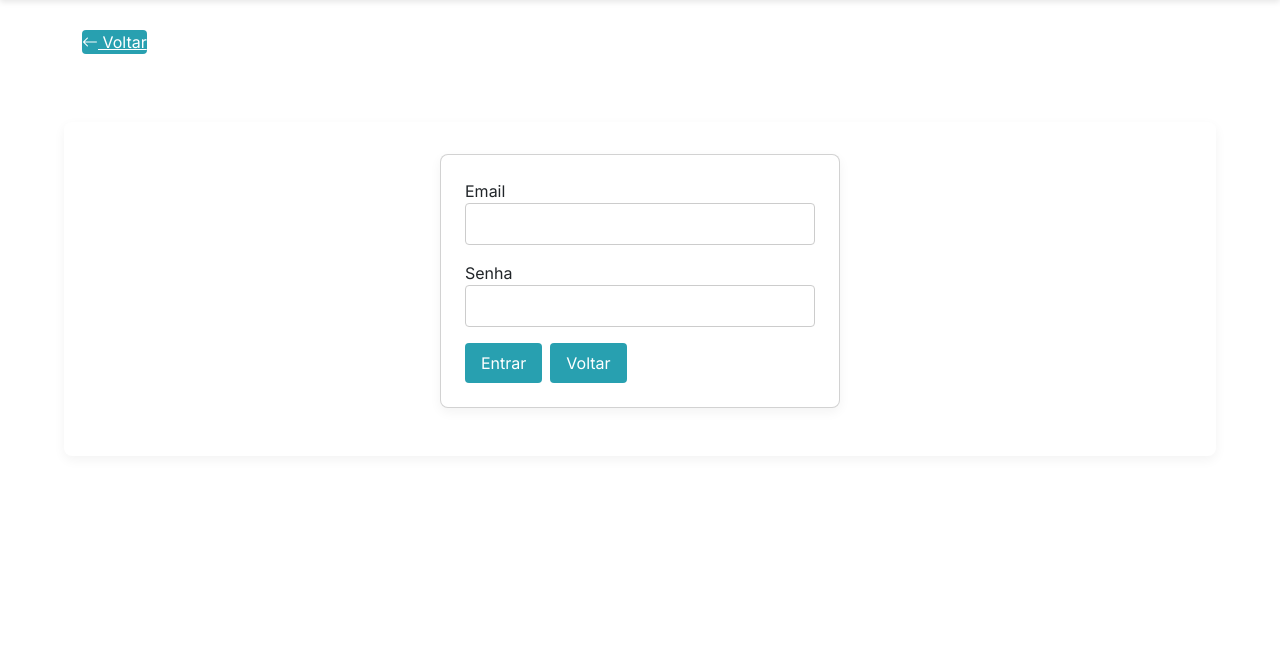
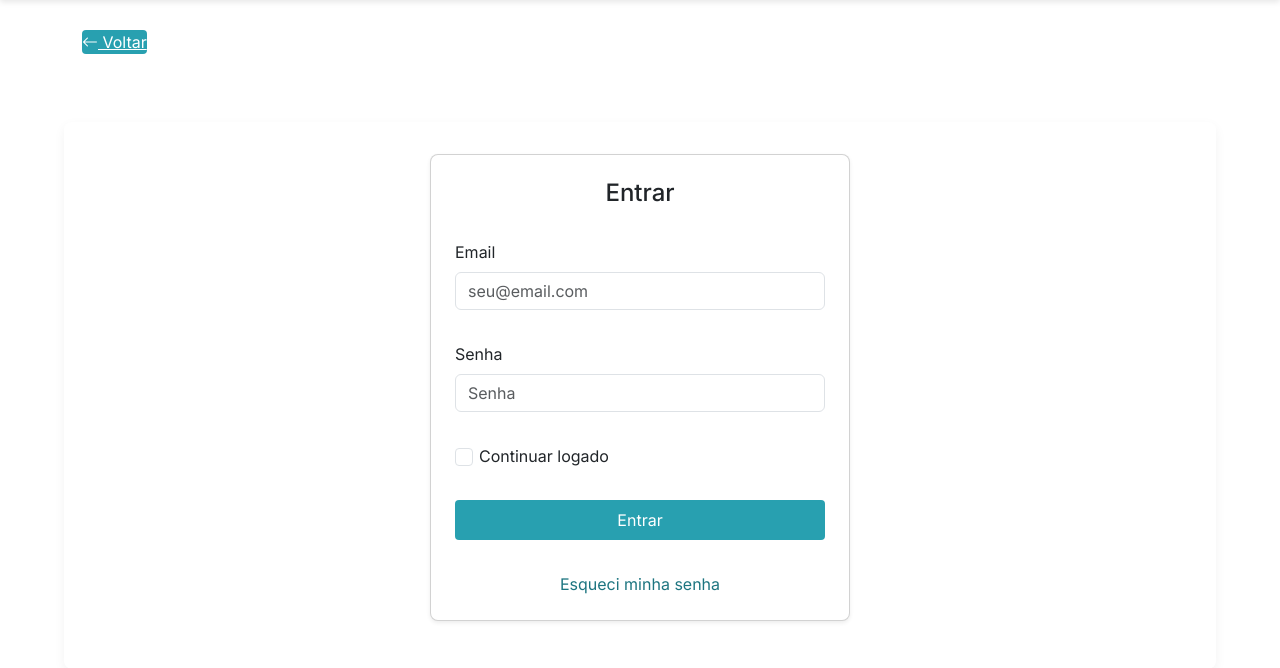
Before and after one commit to BrunoRochaBelo/arkiv, a Flask app: page /login in a window 1280 px wide. Shown: the part 56-724 px from the top of the page. Run offline with Flask 3, Linux system fonts and the light colour scheme.

Commit message:
Improve login with OAuth, remember me and password reset

```diff
--- a/arkiv_app/__init__.py
+++ b/arkiv_app/__init__.py
@@ -7,6 +7,7 @@ from flask_login import current_user
 
 from .utils import current_org_id
 from .utils.audit import ensure_audit_log_schema
+from .auth.routes import oauth
 
 def create_app(config_name='development'):
     app = Flask(__name__)
@@ -27,6 +28,8 @@ def create_app(config_name='development'):
                         scope.set_tag('org_id', org_id)
 
     init_extensions(app)
+    if oauth:
+        oauth.init_app(app)
 
     from .main.routes import main_bp
     from .api import api_bp
--- a/arkiv_app/auth/forms.py
+++ b/arkiv_app/auth/forms.py
@@ -1,9 +1,21 @@
 from flask_wtf import FlaskForm
-from wtforms import StringField, PasswordField, SubmitField
-from wtforms.validators import DataRequired, Email
+from wtforms import StringField, PasswordField, SubmitField, BooleanField
+from wtforms.validators import DataRequired, Email, Length
 
 
 class LoginForm(FlaskForm):
     email = StringField('Email', validators=[DataRequired(), Email()])
     password = PasswordField('Senha', validators=[DataRequired()])
+    remember = BooleanField('Continuar logado')
+    token = StringField('Código 2FA')
     submit = SubmitField('Entrar')
+
+
+class ResetRequestForm(FlaskForm):
+    email = StringField('Email', validators=[DataRequired(), Email()])
+    submit = SubmitField('Enviar link')
+
+
+class ResetPasswordForm(FlaskForm):
+    password = PasswordField('Nova senha', validators=[DataRequired(), Length(min=8)])
+    submit = SubmitField('Definir senha')
--- a/arkiv_app/auth/routes.py
+++ b/arkiv_app/auth/routes.py
@@ -1,10 +1,29 @@
-from flask import render_template, redirect, url_for, flash, request
+import os
+from flask import render_template, redirect, url_for, flash, request, current_app
 from flask_login import login_user, logout_user
+from itsdangerous import URLSafeTimedSerializer, BadSignature
+from datetime import datetime
 
 from ..models import User
 from ..extensions import db, login_manager, limiter
 from . import auth_bp
-from .forms import LoginForm
+from .forms import LoginForm, ResetRequestForm, ResetPasswordForm
+
+try:
+    from authlib.integrations.flask_client import OAuth
+    oauth = OAuth()
+    google = oauth.register(
+        name='google',
+        client_id=os.environ.get('GOOGLE_CLIENT_ID'),
+        client_secret=os.environ.get('GOOGLE_CLIENT_SECRET'),
+        access_token_url='https://oauth2.googleapis.com/token',
+        authorize_url='https://accounts.google.com/o/oauth2/auth',
+        client_kwargs={'scope': 'openid email profile'},
+    )
+except Exception:  # pragma: no cover - optional dependency
+    oauth = None
+    google = None
+from ..utils.email_sender import send_reset_email
 
 
 @login_manager.user_loader
@@ -19,7 +38,13 @@ def login():
     if form.validate_on_submit():
         user = User.query.filter_by(email=form.email.data).first()
         if user and user.check_password(form.password.data):
-            login_user(user)
+            if user.mfa_enabled:
+                if not form.token.data or not user.verify_totp(form.token.data):
+                    flash('Código de 2FA inválido')
+                    return render_template('auth/login.html', form=form, title='Entrar')
+            user.last_login = datetime.utcnow()
+            db.session.commit()
+            login_user(user, remember=form.remember.data)
             return redirect(url_for('library.list_libraries'))
         flash('Credenciais inválidas')
     return render_template('auth/login.html', form=form, title='Entrar')
@@ -29,3 +54,67 @@ def login():
 def logout():
     logout_user()
     return redirect(url_for('auth.login'))
+
+
+@auth_bp.route('/login/google')
+def google_login():
+    if not google:
+        flash('Google OAuth não configurado')
+        return redirect(url_for('auth.login'))
+    redirect_uri = url_for('auth.google_authorized', _external=True)
+    return google.authorize_redirect(redirect_uri)
+
+
+@auth_bp.route('/login/google/authorized')
+def google_authorized():
+    if not google:
+        flash('Google OAuth não configurado')
+        return redirect(url_for('auth.login'))
+    token = google.authorize_access_token()
+    resp = google.get('userinfo')
+    user_info = resp.json()
+    user = User.query.filter_by(email=user_info['email']).first()
+    if not user:
+        user = User(name=user_info['name'], email=user_info['email'])
+        user.set_password(os.urandom(16).hex())
+        db.session.add(user)
+        db.session.commit()
+    login_user(user, remember=True)
+    return redirect(url_for('library.list_libraries'))
+
+
+def _token_serializer():
+    return URLSafeTimedSerializer(current_app.config['SECRET_KEY'], salt='pwd-reset')
+
+
+@auth_bp.route('/reset-password', methods=['GET', 'POST'])
+def reset_request():
+    form = ResetRequestForm()
+    if form.validate_on_submit():
+        user = User.query.filter_by(email=form.email.data).first()
+        if user:
+            token = _token_serializer().dumps(user.id)
+            send_reset_email(current_app, user, token)
+        flash('Se o email estiver cadastrado, enviaremos instruções.')
+        return redirect(url_for('auth.login'))
+    return render_template('auth/reset_request.html', form=form, title='Recuperar senha')
+
+
+@auth_bp.route('/reset/<token>', methods=['GET', 'POST'])
+def reset_with_token(token):
+    form = ResetPasswordForm()
+    try:
+        user_id = _token_serializer().loads(token, max_age=3600)
+    except BadSignature:
+        flash('Link inválido ou expirado')
+        return redirect(url_for('auth.login'))
+    user = User.query.get(user_id)
+    if not user:
+        flash('Usuário não encontrado')
+        return redirect(url_for('auth.login'))
+    if form.validate_on_submit():
+        user.set_password(form.password.data)
+        db.session.commit()
+        flash('Senha atualizada')
+        return redirect(url_for('auth.login'))
+    return render_template('auth/reset_password.html', form=form, title='Definir nova senha')
--- a/arkiv_app/templates/auth/login.html
+++ b/arkiv_app/templates/auth/login.html
@@ -1,18 +1,42 @@
 {% extends 'base.html' %}
 {% block content %}
 <div class="d-flex justify-content-center">
-  <form method="post" class="card shadow-soft rounded-md" style="max-width: 400px; width:100%;">
+  <form method="post" class="card p-4 shadow-sm" style="max-width: 420px; width:100%;">
     {{ form.hidden_tag() }}
-    <div class="field">
-      {{ form.email.label }} {{ form.email(size=32) }}
+    <h1 class="h4 mb-3 text-center">Entrar</h1>
+    <div class="mb-3">
+      {{ form.email.label(class_='form-label') }}
+      {{ form.email(class_='form-control', placeholder='seu@email.com', required=true) }}
     </div>
-    <div class="field">
-      {{ form.password.label }} {{ form.password(size=32) }}
+    <div class="mb-3">
+      {{ form.password.label(class_='form-label') }}
+      {{ form.password(class_='form-control', placeholder='Senha', required=true) }}
     </div>
-    <div class="d-flex gap-2">
-      {{ form.submit(class_='btn') }}
-      <a href="{{ url_for('main.index') }}" class="btn btn-outline-secondary">Voltar</a>
+    <div class="mb-3" id="totp-field" {% if not form.token.data %}style="display:none"{% endif %}>
+      {{ form.token.label(class_='form-label') }}
+      {{ form.token(class_='form-control', autocomplete='one-time-code') }}
+    </div>
+    <div class="form-check mb-3">
+      {{ form.remember(class_='form-check-input') }}
+      {{ form.remember.label(class_='form-check-label') }}
+    </div>
+    <div class="d-grid gap-2 mb-3">
+      {{ form.submit(class_='btn btn-primary') }}
+      {% if google %}
+      <a href="{{ url_for('auth.google_login') }}" class="btn btn-outline-secondary"><i class="bi bi-google"></i> Entrar com Google</a>
+      {% endif %}
+    </div>
+    <div class="text-center">
+      <a href="{{ url_for('auth.reset_request') }}">Esqueci minha senha</a>
     </div>
   </form>
 </div>
+<script>
+  const totpInput = document.querySelector('#totp-field');
+  document.querySelector('input[name="password"]').addEventListener('change', () => {
+    if (totpInput && totpInput.style.display === 'none') {
+      totpInput.style.display = '';
+    }
+  });
+</script>
 {% endblock %}
```
Also changed, not shown: arkiv_app/models.py (+21 -0 lines), arkiv_app/templates/auth/reset_password.html (added, +16 -0 lines), arkiv_app/templates/auth/reset_request.html (added, +16 -0 lines), arkiv_app/utils/email_sender.py (+7 -0 lines).
